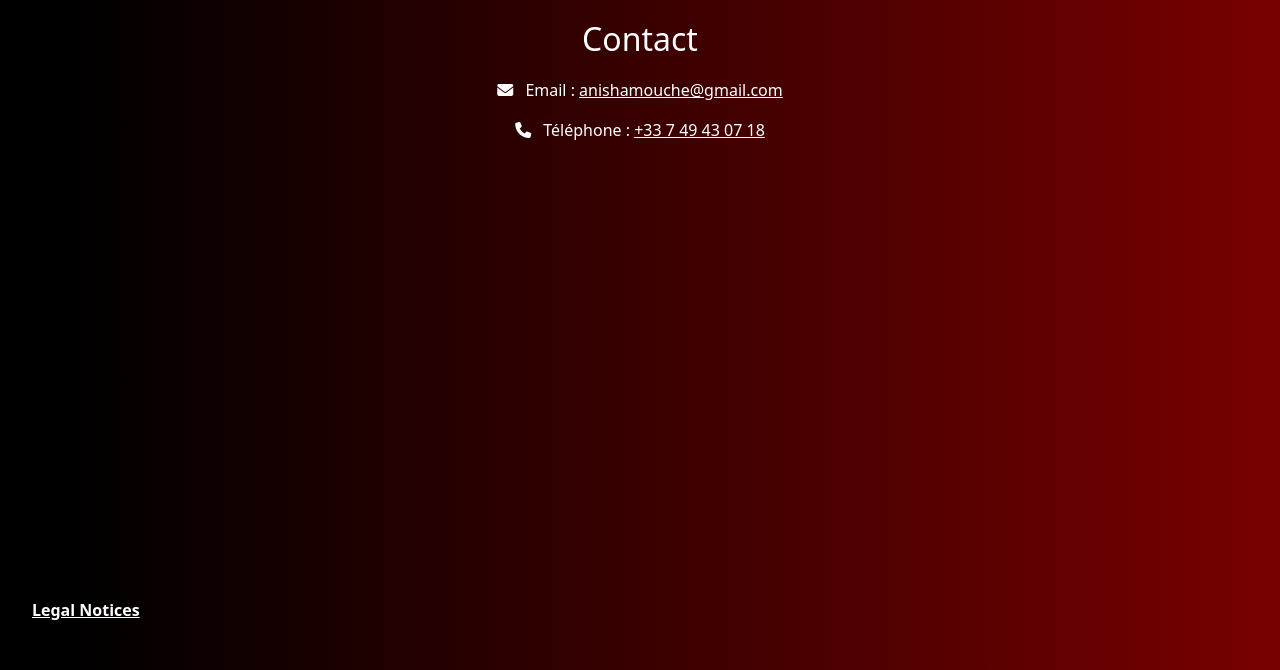
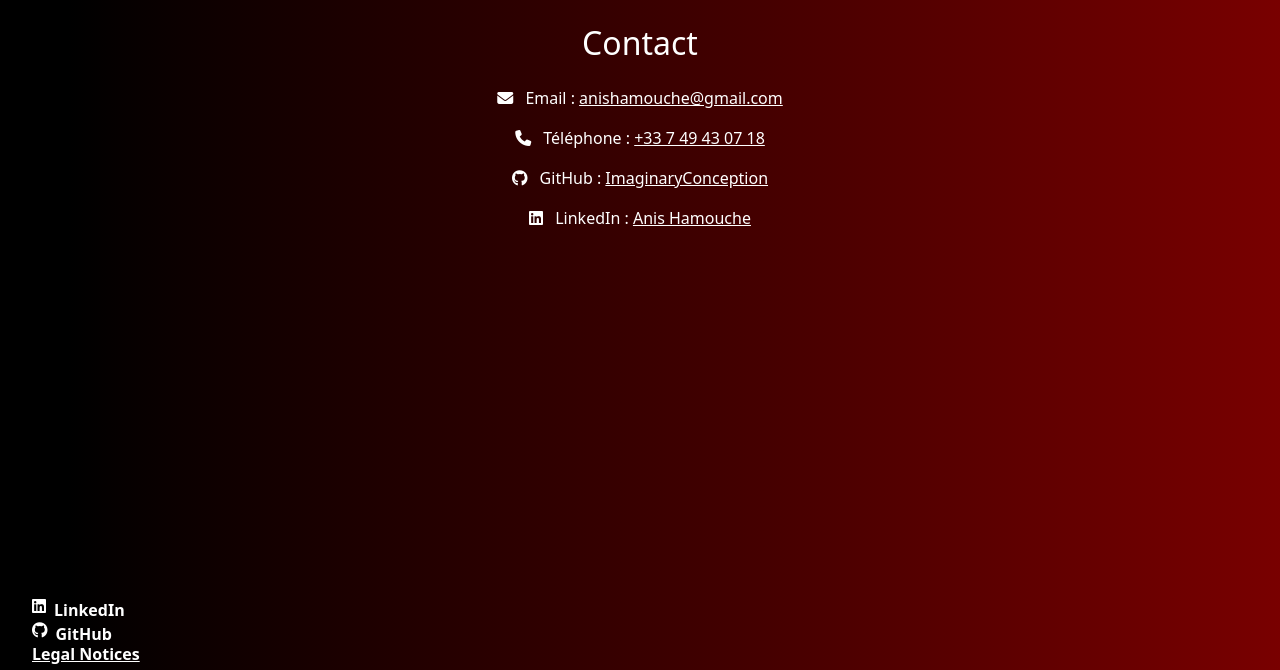
Before and after one commit to ImaginaryConception/ImaginaryConception, a Symfony app: template templates/main/contact.html.twig in a window 1280 px wide. Shown: the part 130-800 px from the top of the page. Run offline with Twig, Linux system fonts and the light colour scheme; the template is opened without the code that fills it, so the values that code supplies are empty; some libraries are stand-ins or nearby versions.

Commit message:
Add githunb and linkedin links

```diff
--- a/templates/_partials/_footer.html.twig
+++ b/templates/_partials/_footer.html.twig
@@ -1,9 +1,10 @@
-<div class="container-fluid">
+<div class="container-fluid pb-5">
 
-    <div class="row text-center">
-        <nav class="mt-5 mb-3">
-            <a class="my-5 text-center{{ route == 'mentions_legales' ? ' nav-active' }} linked fw-bold" href="{{ path('mentions_legales') }}">Legal Notices</a>
-			{# <p class="text-center text-light fs-6">We stand with Palestine.</p> #}
+    <div class="row">
+        <nav class="mt-5 mb-5 d-flex flex-column align-items-center">
+            <a class="mb-5 text-decoration-none text-center linked fw-bold" href="https://www.linkedin.com/in/anis-h-b29099235/" target="_blank"><i class="fab fa-linkedin me-2"></i> LinkedIn</a>
+            <a class="mb-4 text-decoration-none text-center linked fw-bold" href="https://github.com/ImaginaryConception" target="_blank"><i class="fab fa-github me-2"></i> GitHub</a>
+            <a class="mb-1 mt-6 me-3 text-center{{ route == 'mentions_legales' ? ' nav-active' }} linked fw-bold" href="{{ path('mentions_legales') }}">Legal Notices</a>
         </nav>
     </div>
 
--- a/templates/main/contact.html.twig
+++ b/templates/main/contact.html.twig
@@ -30,10 +30,14 @@
 	</div #}
 
 	<div class="container text-white d-flex justify-content-center align-items-center">
-        <div class="contact-card text-center">
-            <h2>Contact</h2>
-            <p><i class="fa-solid fa-envelope me-2"></i> Email : <a href="mailto:exemple@email.com">anishamouche@gmail.com</a></p>
-            <p><i class="fa-solid fa-phone me-2"></i> Téléphone : <a href="tel:+33612345678">+33 7 49 43 07 18</a></p>
+        <div class="contact-card text-center p-4">
+            <h2 class="mb-4">Contact</h2>
+            <div class="d-flex flex-column gap-3">
+                <p class="mb-0"><i class="fa-solid fa-envelope me-2"></i> Email : <a href="mailto:exemple@email.com">anishamouche@gmail.com</a></p>
+                <p class="mb-0"><i class="fa-solid fa-phone me-2"></i> Téléphone : <a href="tel:+33612345678">+33 7 49 43 07 18</a></p>
+                <p class="mb-0"><i class="fab fa-github me-2"></i> GitHub : <a href="https://github.com/ImaginaryConception" target="_blank">ImaginaryConception</a></p>
+                <p class="mb-0"><i class="fab fa-linkedin me-2"></i> LinkedIn : <a href="https://www.linkedin.com/in/anis-h-b29099235/" target="_blank">Anis Hamouche</a></p>
+            </div>
         </div>
     </div>
 
--- a/templates/main/home.html.twig
+++ b/templates/main/home.html.twig
@@ -83,7 +83,7 @@
 							<li class="nav-item me-sm-3 mb-2 mb-lg-0">
 								<a class="link2 register3" href="{{ path('website') }}">Web design</a>
 							</li>
-							<li class="nav-item mb-5">
+							<li class="nav-item me-sm-3 mb-2 mb-lg-0">
 								<a class="link2 register4" href="{{ path('portfolio') }}">Portfolio</a>
 							</li>
 						</ul>
```
